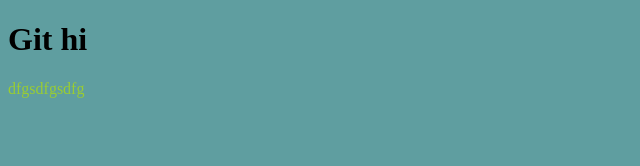
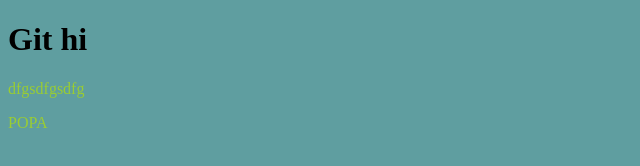
Before and after one commit to NikitaChistostupov/gitTest, a plain HTML site: page index.html in a window 1280 px wide. Shown: the full height of the page, 0-640 px from the left. Drawn offline with Linux system fonts and the light colour scheme.

Commit message:
текс в новой ветке

```diff
--- a/index.html
+++ b/index.html
@@ -10,5 +10,8 @@
     <h1>Git hi</h1>
     <p>dfgsdfgsdfg</p>
     <!-- xnnjsdf -->
+    <div>
+        <p>POPA</p>
+    </div>
 </body>
 </html>
```
